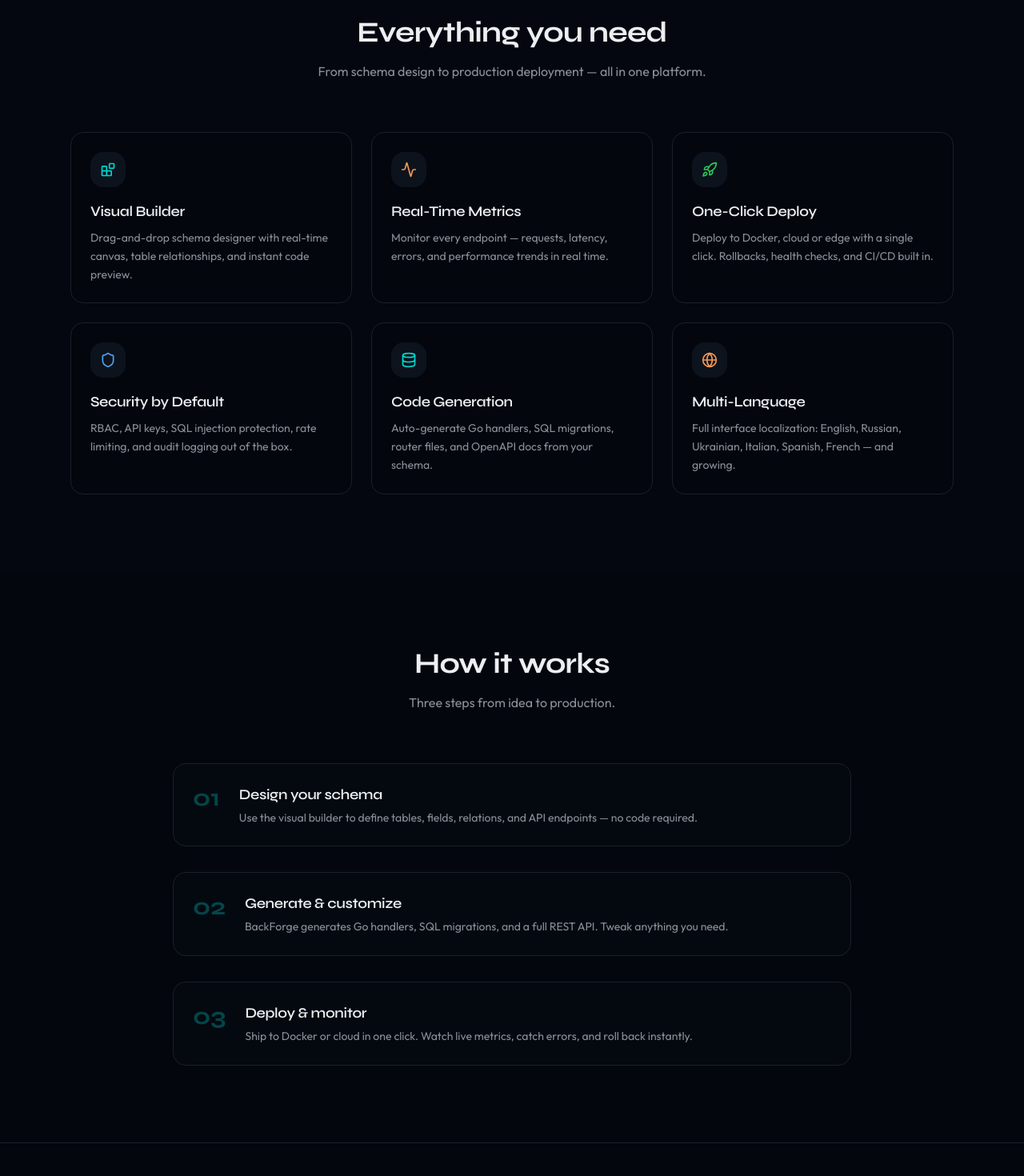
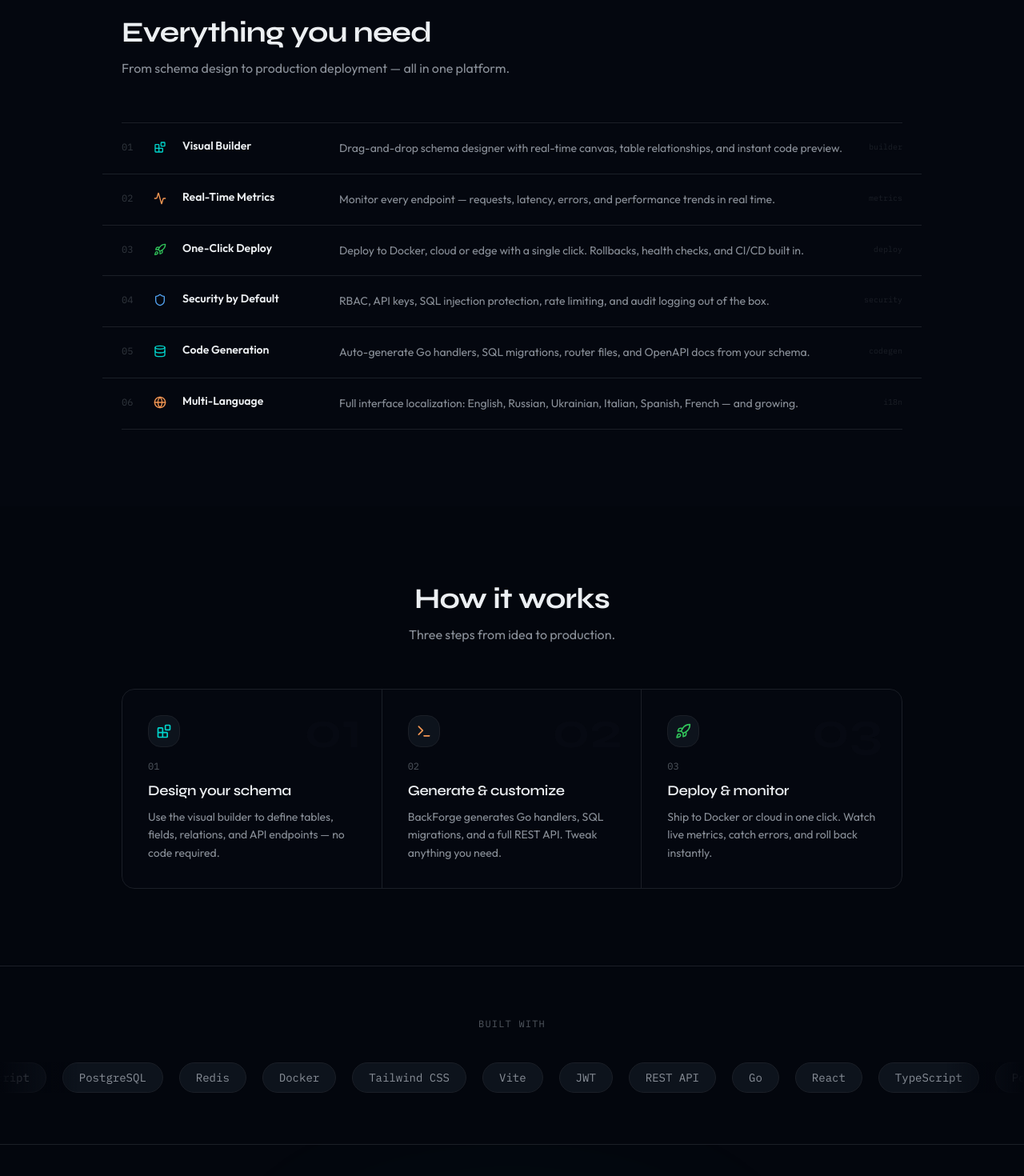
Before and after one commit to lupodelvita/BackForge, a React (Vite) app in the folder site/: page / in a window 1280 px wide. Shown: the part 1320-2790 px from the top of the page at 80% size. Built offline with nearby package versions, Linux system fonts and the light colour scheme; no server answers.

Commit message:
feat(site): redesign landing — marquee stack, features list, steps grid, remove hero GitHub btn

```diff
--- a/site/src/app.css
+++ b/site/src/app.css
@@ -56,6 +56,12 @@
   --animate-pulse-glow: pulse-glow 2s ease-in-out infinite;
   --animate-spin-slow: spin 8s linear infinite;
   --animate-count-up: count-up 1.2s ease-out;
+  --animate-marquee: marquee 28s linear infinite;
+
+  @keyframes marquee {
+    from { transform: translateX(0); }
+    to { transform: translateX(-50%); }
+  }
 
   @keyframes fade-in {
     from { opacity: 0; }
--- a/site/src/i18n/locales/it.ts
+++ b/site/src/i18n/locales/it.ts
@@ -148,8 +148,8 @@ export const it: Translations = {
     nav: { openApp: 'Apri App', getStarted: 'Inizia' },
     hero: {
       badge: 'Piattaforma Backend-as-Code',
-      title1: 'Crea backend',
-      title2: 'senza boilerplate',
+      title1: 'Crea back-end',
+      title2: 'senza front-end',
       subtitle: 'BackForge è una piattaforma open-source per progettare schemi visivamente, generare REST API, fare deploy con un click e monitorare tutto in tempo reale.',
       tryFree: 'Prova gratis',
     },
--- a/site/src/pages/LandingPage.tsx
+++ b/site/src/pages/LandingPage.tsx
@@ -13,30 +13,32 @@ import {
   ArrowRight,
   Github,
   ChevronDown,
+  Terminal,
 } from 'lucide-react'
 import { LanguageSwitcher } from '@/components/LanguageSwitcher'
+
+const STACK = ['Go', 'React', 'TypeScript', 'PostgreSQL', 'Redis', 'Docker', 'Tailwind CSS', 'Vite', 'JWT', 'REST API']
 
 export function LandingPage() {
   const { t } = useTranslation()
 
   const features = [
-    { icon: Blocks, title: t('landing.features.builder.title'), desc: t('landing.features.builder.desc'), color: 'text-accent' },
-    { icon: Activity, title: t('landing.features.metrics.title'), desc: t('landing.features.metrics.desc'), color: 'text-ember' },
-    { icon: Rocket, title: t('landing.features.deploy.title'), desc: t('landing.features.deploy.desc'), color: 'text-success' },
-    { icon: Shield, title: t('landing.features.security.title'), desc: t('landing.features.security.desc'), color: 'text-info' },
-    { icon: Database, title: t('landing.features.codegen.title'), desc: t('landing.features.codegen.desc'), color: 'text-accent' },
-    { icon: Globe, title: t('landing.features.i18n.title'), desc: t('landing.features.i18n.desc'), color: 'text-ember' },
+    { icon: Blocks,   title: t('landing.features.builder.title'),  desc: t('landing.features.builder.desc'),  color: 'text-accent',  tag: 'builder'  },
+    { icon: Activity, title: t('landing.features.metrics.title'),  desc: t('landing.features.metrics.desc'),  color: 'text-ember',   tag: 'metrics'  },
+    { icon: Rocket,   title: t('landing.features.deploy.title'),   desc: t('landing.features.deploy.desc'),   color: 'text-success', tag: 'deploy'   },
+    { icon: Shield,   title: t('landing.features.security.title'), desc: t('landing.features.security.desc'), color: 'text-info',    tag: 'security' },
+    { icon: Database, title: t('landing.features.codegen.title'),  desc: t('landing.features.codegen.desc'),  color: 'text-accent',  tag: 'codegen'  },
+    { icon: Globe,    title: t('landing.features.i18n.title'),     desc: t('landing.features.i18n.desc'),     color: 'text-ember',   tag: 'i18n'     },
   ]
 
   const steps = [
-    { num: '01', title: t('landing.steps.design.title'), desc: t('landing.steps.design.desc') },
-    { num: '02', title: t('landing.steps.generate.title'), desc: t('landing.steps.generate.desc') },
-    { num: '03', title: t('landing.steps.deploy.title'), desc: t('landing.steps.deploy.desc') },
+    { num: '01', title: t('landing.steps.design.title'),   desc: t('landing.steps.design.desc'),   icon: Blocks,   color: 'text-accent'  },
+    { num: '02', title: t('landing.steps.generate.title'), desc: t('landing.steps.generate.desc'), icon: Terminal, color: 'text-ember'   },
+    { num: '03', title: t('landing.steps.deploy.title'),   desc: t('landing.steps.deploy.desc'),   icon: Rocket,   color: 'text-success' },
   ]
 
   return (
     <div className="min-h-screen bg-bg-root text-text-primary">
-      {/* ─── Navbar ─── */}
       <nav className="sticky top-0 z-50 border-b border-edge/50 bg-bg-root/80 backdrop-blur-xl">
         <div className="mx-auto flex h-16 max-w-6xl items-center justify-between px-6">
           <Link to="/" className="flex items-center gap-2.5">
@@ -45,79 +47,53 @@ export function LandingPage() {
             </div>
             <span className="text-lg font-display font-bold tracking-tight">BackForge</span>
           </Link>
-
           <div className="flex items-center gap-3">
             <LanguageSwitcher variant="pill" />
-            <Link
-              to="/app"
-              className="rounded-lg border border-edge bg-bg-raised px-4 py-2 text-sm font-medium text-text-secondary hover:text-text-primary hover:border-edge-strong transition-colors"
-            >
+            <Link to="/app" className="rounded-lg border border-edge bg-bg-raised px-4 py-2 text-sm font-medium text-text-secondary hover:text-text-primary hover:border-edge-strong transition-colors">
               {t('landing.nav.openApp')}
             </Link>
-            <Link
-              to="/register"
-              className="rounded-lg bg-accent px-4 py-2 text-sm font-semibold text-bg-root hover:bg-accent/90 transition-colors"
-            >
+            <Link to="/register" className="rounded-lg bg-accent px-4 py-2 text-sm font-semibold text-bg-root hover:bg-accent/90 transition-colors">
               {t('landing.nav.getStarted')}
             </Link>
           </div>
         </div>
       </nav>
 
-      {/* ─── Hero ─── */}
       <section className="relative overflow-hidden">
-        {/* Glow effects */}
         <div className="absolute inset-0 pointer-events-none">
           <div className="absolute top-1/4 left-1/2 -translate-x-1/2 w-[600px] h-[400px] rounded-full bg-accent/8 blur-[120px]" />
           <div className="absolute top-1/2 left-1/4 w-[300px] h-[300px] rounded-full bg-ember/5 blur-[100px]" />
         </div>
-
         <div className="relative mx-auto max-w-4xl px-6 pt-24 pb-20 text-center">
           <div className="inline-flex items-center gap-2 rounded-full border border-accent/20 bg-accent/5 px-4 py-1.5 text-xs font-medium text-accent mb-8">
             <Sparkles className="size-3.5" />
             {t('landing.hero.badge')}
           </div>
-
           <h1 className="text-5xl sm:text-6xl lg:text-7xl font-display font-bold tracking-tight leading-[1.1]">
             {t('landing.hero.title1')}
             <br />
             <span className="text-gradient-accent">{t('landing.hero.title2')}</span>
           </h1>
-
           <p className="mx-auto mt-6 max-w-2xl text-lg text-text-secondary leading-relaxed">
             {t('landing.hero.subtitle')}
           </p>
-
           <div className="mt-10 flex items-center justify-center gap-4 flex-wrap">
-            <Link
-              to="/app"
-              className="group flex items-center gap-2 rounded-xl bg-accent px-6 py-3 text-base font-semibold text-bg-root hover:bg-accent/90 transition-all shadow-lg shadow-accent/20"
-            >
+            <Link to="/app" className="group flex items-center gap-2 rounded-xl bg-accent px-6 py-3 text-base font-semibold text-bg-root hover:bg-accent/90 transition-all shadow-lg shadow-accent/20">
               {t('landing.hero.tryFree')}
               <ArrowRight className="size-4 transition-transform group-hover:translate-x-0.5" />
             </Link>
-            <a
-              href="https://github.com/lupodelvita/BackForge"
-              target="_blank"
-              rel="noopener noreferrer"
-              className="flex items-center gap-2 rounded-xl border border-edge bg-bg-raised px-6 py-3 text-base font-medium text-text-secondary hover:text-text-primary hover:border-edge-strong transition-colors"
-            >
-              <Github className="size-4" />
-              GitHub
-            </a>
+            <Link to="/register" className="rounded-xl border border-edge bg-bg-raised px-6 py-3 text-base font-medium text-text-secondary hover:text-text-primary hover:border-edge-strong transition-colors">
+              {t('landing.nav.getStarted')}
+            </Link>
           </div>
-
-          {/* Scroll hint */}
           <div className="mt-16 flex justify-center">
             <ChevronDown className="size-5 text-text-muted animate-bounce" />
           </div>
         </div>
       </section>
 
-      {/* ─── App Preview ─── */}
       <section className="mx-auto max-w-5xl px-6 pb-24">
         <div className="relative rounded-2xl border border-edge bg-bg-surface/50 shadow-2xl shadow-black/20 overflow-hidden">
-          {/* Faux title bar */}
           <div className="flex items-center gap-2 border-b border-edge px-4 py-3">
             <div className="flex gap-1.5">
               <div className="size-3 rounded-full bg-red-500/60" />
@@ -126,10 +102,7 @@ export function LandingPage() {
             </div>
             <div className="flex-1 text-center text-xs text-text-muted font-mono">backforge.app</div>
           </div>
-
-          {/* Screenshot placeholder — shows a stylized version of the dashboard */}
           <div className="p-6 grid grid-cols-4 gap-4">
-            {/* Sidebar mock */}
             <div className="col-span-1 space-y-3">
               <div className="h-8 rounded-lg bg-accent/12 flex items-center gap-2 px-3">
                 <div className="size-4 rounded bg-accent/30" />
@@ -142,8 +115,6 @@ export function LandingPage() {
                 </div>
               ))}
             </div>
-
-            {/* Main content mock */}
             <div className="col-span-3 space-y-4">
               <div className="grid grid-cols-3 gap-3">
                 {['accent', 'ember', 'success'].map((c) => (
@@ -169,43 +140,43 @@ export function LandingPage() {
         </div>
       </section>
 
-      {/* ─── Features Grid ─── */}
       <section id="features" className="border-t border-edge bg-bg-surface/30 py-24">
-        <div className="mx-auto max-w-6xl px-6">
-          <div className="text-center mb-16">
+        <div className="mx-auto max-w-5xl px-6">
+          <div className="mb-14">
             <h2 className="text-3xl sm:text-4xl font-display font-bold">{t('landing.features.title')}</h2>
-            <p className="mt-4 text-text-secondary max-w-xl mx-auto">{t('landing.features.subtitle')}</p>
+            <p className="mt-3 text-text-secondary max-w-xl">{t('landing.features.subtitle')}</p>
           </div>
-
-          <div className="grid gap-6 sm:grid-cols-2 lg:grid-cols-3">
-            {features.map((f) => (
-              <div key={f.title} className="group rounded-2xl border border-edge bg-bg-root p-6 hover:border-edge-strong hover:bg-bg-raised/30 transition-all duration-300">
-                <div className={`flex size-11 items-center justify-center rounded-xl bg-bg-raised ${f.color}`}>
-                  <f.icon className="size-5" />
-                </div>
-                <h3 className="mt-4 text-lg font-semibold">{f.title}</h3>
-                <p className="mt-2 text-sm text-text-secondary leading-relaxed">{f.desc}</p>
+          <div className="divide-y divide-edge border-t border-b border-edge">
+            {features.map((f, i) => (
+              <div key={f.tag} className="group flex items-start gap-5 py-5 hover:bg-bg-raised/20 transition-colors -mx-6 px-6 cursor-default">
+                <span className="font-mono text-xs text-text-muted/60 mt-0.5 w-5 shrink-0 tabular-nums">{`0${i + 1}`}</span>
+                <f.icon className={`size-4 mt-0.5 shrink-0 ${f.color}`} />
+                <span className="text-sm font-semibold w-44 shrink-0 leading-tight">{f.title}</span>
+                <span className="text-sm text-text-secondary leading-relaxed flex-1 hidden sm:block">{f.desc}</span>
+                <span className="font-mono text-[10px] text-text-muted/30 shrink-0 mt-0.5 hidden md:block">{f.tag}</span>
               </div>
             ))}
           </div>
         </div>
       </section>
 
-      {/* ─── How It Works ─── */}
       <section className="py-24">
-        <div className="mx-auto max-w-4xl px-6">
-          <div className="text-center mb-16">
+        <div className="mx-auto max-w-5xl px-6">
+          <div className="mb-14 text-center">
             <h2 className="text-3xl sm:text-4xl font-display font-bold">{t('landing.howItWorks.title')}</h2>
-            <p className="mt-4 text-text-secondary">{t('landing.howItWorks.subtitle')}</p>
+            <p className="mt-3 text-text-secondary">{t('landing.howItWorks.subtitle')}</p>
           </div>
-
-          <div className="space-y-8">
+          <div className="grid grid-cols-1 md:grid-cols-3 divide-y md:divide-y-0 md:divide-x divide-edge border border-edge rounded-2xl overflow-hidden">
             {steps.map((step) => (
-              <div key={step.num} className="flex items-start gap-6 rounded-2xl border border-edge bg-bg-surface/50 p-6 hover:border-accent/30 transition-colors">
-                <span className="text-3xl font-display font-bold text-accent/30">{step.num}</span>
+              <div key={step.num} className="relative flex flex-col gap-4 p-8 bg-bg-surface/30 hover:bg-bg-raised/20 transition-colors">
+                <span className="absolute top-5 right-6 font-display font-bold text-[4rem] leading-none text-text-muted/5 select-none pointer-events-none">{step.num}</span>
+                <div className={`flex size-10 items-center justify-center rounded-xl bg-bg-raised border border-edge group-hover:border-edge-strong ${step.color}`}>
+                  <step.icon className="size-5" />
+                </div>
                 <div>
-                  <h3 className="text-lg font-semibold">{step.title}</h3>
-                  <p className="mt-1 text-sm text-text-secondary leading-relaxed">{step.desc}</p>
+                  <p className="font-mono text-xs text-text-muted mb-2">{step.num}</p>
+                  <h3 className="text-lg font-semibold mb-2">{step.title}</h3>
+                  <p className="text-sm text-text-secondary leading-relaxed">{step.desc}</p>
                 </div>
               </div>
             ))}
@@ -213,21 +184,21 @@ export function LandingPage() {
         </div>
       </section>
 
-      {/* ─── Tech Stack Badges ─── */}
-      <section className="border-t border-edge py-16">
-        <div className="mx-auto max-w-4xl px-6 text-center">
-          <p className="text-sm text-text-muted uppercase tracking-widest mb-6">{t('landing.stack.title')}</p>
-          <div className="flex flex-wrap items-center justify-center gap-4">
-            {['Go', 'Rust', 'React', 'TypeScript', 'PostgreSQL', 'Redis', 'Docker', 'Tailwind CSS'].map((tech) => (
-              <span key={tech} className="rounded-full border border-edge bg-bg-raised px-4 py-1.5 text-sm text-text-secondary font-mono">
+      <section className="border-t border-edge py-16 overflow-hidden">
+        <p className="text-center font-mono text-xs text-text-muted uppercase tracking-widest mb-10">{t('landing.stack.title')}</p>
+        <div className="relative overflow-hidden">
+          <div className="flex gap-5 animate-marquee w-max hover:[animation-play-state:paused]">
+            {[...STACK, ...STACK].map((tech, i) => (
+              <span key={i} className="rounded-full border border-edge bg-bg-raised px-5 py-2 text-sm text-text-secondary font-mono whitespace-nowrap hover:border-accent/40 hover:text-text-primary transition-colors cursor-default">
                 {tech}
               </span>
             ))}
           </div>
+          <div className="absolute inset-y-0 left-0 w-24 bg-gradient-to-r from-bg-root to-transparent pointer-events-none" />
+          <div className="absolute inset-y-0 right-0 w-24 bg-gradient-to-l from-bg-root to-transparent pointer-events-none" />
         </div>
       </section>
 
-      {/* ─── CTA ─── */}
       <section className="relative overflow-hidden border-t border-edge py-24">
         <div className="absolute inset-0 pointer-events-none">
           <div className="absolute bottom-0 left-1/2 -translate-x-1/2 w-[500px] h-[300px] rounded-full bg-accent/8 blur-[100px]" />
@@ -237,24 +208,17 @@ export function LandingPage() {
           <h2 className="text-3xl sm:text-4xl font-display font-bold">{t('landing.cta.title')}</h2>
           <p className="mt-4 text-text-secondary">{t('landing.cta.subtitle')}</p>
           <div className="mt-8 flex items-center justify-center gap-4 flex-wrap">
-            <Link
-              to="/app"
-              className="group flex items-center gap-2 rounded-xl bg-accent px-6 py-3 text-base font-semibold text-bg-root hover:bg-accent/90 transition-all"
-            >
+            <Link to="/app" className="group flex items-center gap-2 rounded-xl bg-accent px-6 py-3 text-base font-semibold text-bg-root hover:bg-accent/90 transition-all">
               {t('landing.hero.tryFree')}
               <ArrowRight className="size-4 transition-transform group-hover:translate-x-0.5" />
             </Link>
-            <Link
-              to="/register"
-              className="rounded-xl border border-edge bg-bg-raised px-6 py-3 text-base font-medium text-text-secondary hover:text-text-primary hover:border-edge-strong transition-colors"
-            >
+            <Link to="/register" className="rounded-xl border border-edge bg-bg-raised px-6 py-3 text-base font-medium text-text-secondary hover:text-text-primary hover:border-edge-strong transition-colors">
               {t('landing.nav.getStarted')}
             </Link>
           </div>
         </div>
       </section>
 
-      {/* ─── Footer ─── */}
       <footer className="border-t border-edge py-8">
         <div className="mx-auto max-w-6xl px-6 flex items-center justify-between">
           <div className="flex items-center gap-2 text-sm text-text-muted">
```
Also changed, not shown: 2 other files (tests, documents, lock files or other folders).
